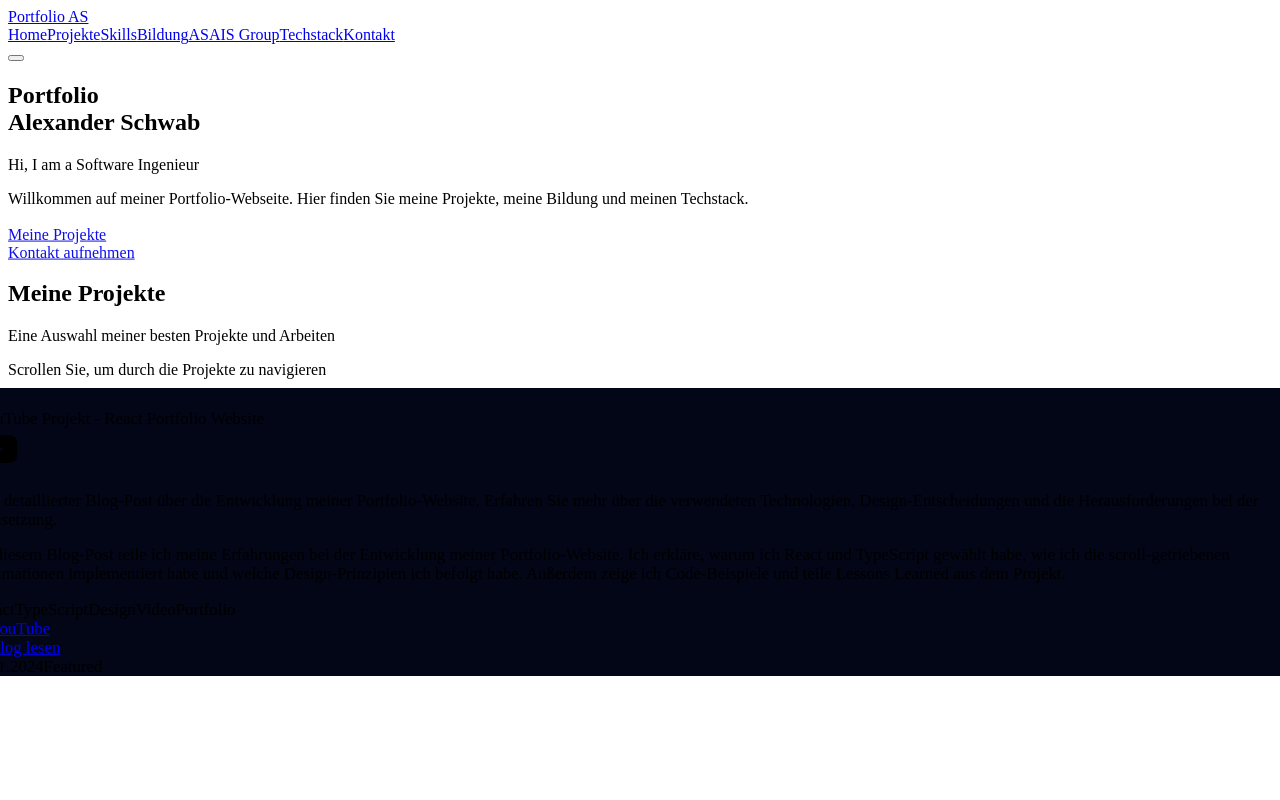
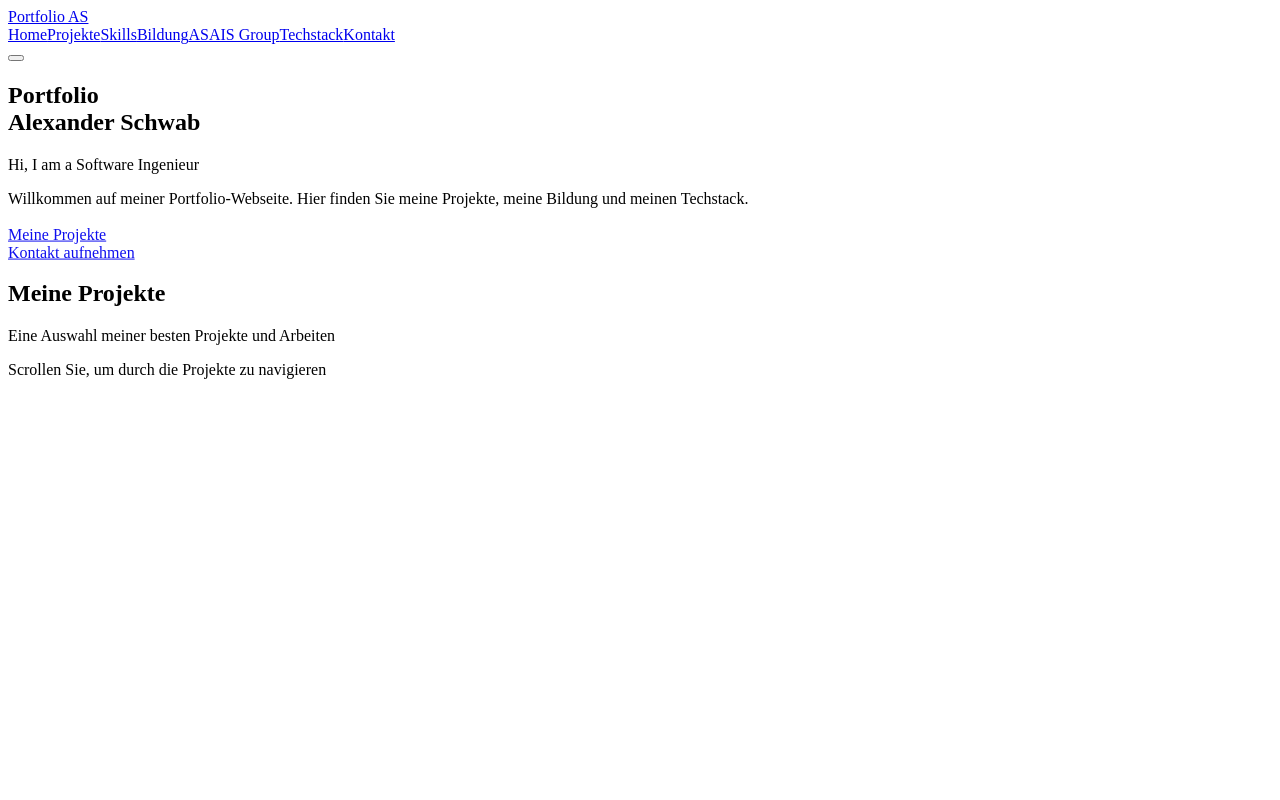
Before and after one commit to XanderSEB/Projekt, a React (Vite) app in the folder PortfolioAS/: page / in a window 1280 px wide. Shown: the top 800 px of the page. Built offline with nearby package versions, Linux system fonts and the light colour scheme; the HTML template or start-up script is replaced by a standard one.

Commit message:
Refactor tab visibility logic in Projects component: updated opacity settings for active and inactive tabs to enhance user experience and visual clarity.

```diff
--- a/PortfolioAS/src/components/Projects.tsx
+++ b/PortfolioAS/src/components/Projects.tsx
@@ -164,21 +164,23 @@ const Tab = ({ project, index, scrollProgress, isActive, activeIndex, totalTabs
       const rotation = relativePosition * 2; // -2° → 0° → 2°
       const zIndex = 100 + Math.floor(activeProgress * 50);
 
+      // Nur sichtbar, wenn der Tab bereits eingeschliden ist
+      const opacity = slideProgress > 0.1 ? 1 : 0;
+
       return {
         x,
         y,
         scale,
         rotate: rotation,
         zIndex,
-        opacity: 1, // Vollständig undurchsichtig - keine Transparenz
+        opacity,
       };
-    } else if (relativePosition < 0) {
-      // Tabs oberhalb des aktiven Tabs - deutlich kleiner und weniger sichtbar
+    } else {
+      // Alle inaktiven Tabs: komplett unsichtbar
       const offset = Math.abs(relativePosition);
-      const y = -80 - (offset * 30); // Mehr Abstand
-      const rotation = -2 - (offset * 0.5);
-      const scale = 0.70 - (offset * 0.10); // Deutlich kleiner (0.70 → 0.60)
-      const opacity = Math.max(0.1, Math.min(0.4, 0.2 + (slideProgress * 0.2) - (offset * 0.15))); // Viel weniger sichtbar
+      const y = relativePosition < 0 ? -80 - (offset * 30) : 80 + (offset * 30);
+      const rotation = relativePosition < 0 ? -2 - (offset * 0.5) : 2 + (offset * 0.5);
+      const scale = 0.70 - (offset * 0.10);
 
       return {
         x,
@@ -186,23 +188,7 @@ const Tab = ({ project, index, scrollProgress, isActive, activeIndex, totalTabs
         scale,
         rotate: rotation,
         zIndex: 50 - Math.floor(offset * 10),
-        opacity,
-      };
-    } else {
-      // Tabs unterhalb des aktiven Tabs - deutlich kleiner und weniger sichtbar
-      const offset = relativePosition;
-      const y = 80 + (offset * 30); // Mehr Abstand
-      const rotation = 2 + (offset * 0.5);
-      const scale = 0.70 - (offset * 0.10); // Deutlich kleiner (0.70 → 0.60)
-      const opacity = Math.max(0.1, Math.min(0.4, 0.2 + (slideProgress * 0.2) - (offset * 0.15))); // Viel weniger sichtbar
-
-      return {
-        x,
-        y,
-        scale,
-        rotate: rotation,
-        zIndex: 50 - Math.floor(offset * 10),
-        opacity,
+        opacity: 0, // Komplett unsichtbar
       };
     }
   };
```
